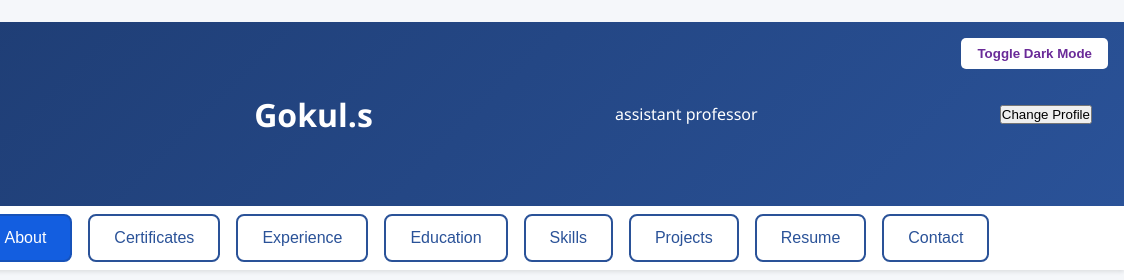
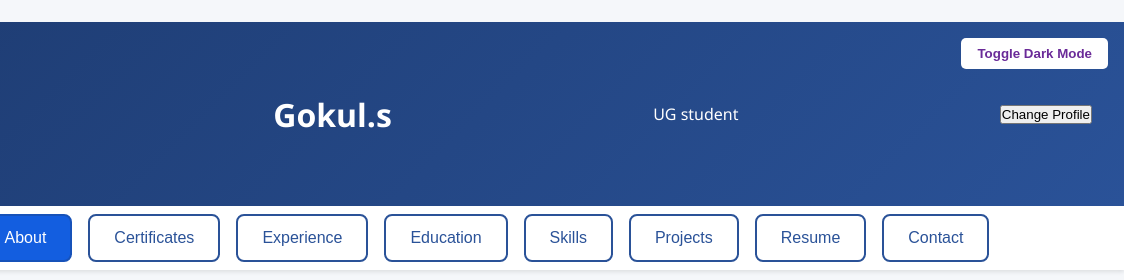
Before and after one commit to gklsasikumar-design/Gokul, a plain HTML site: page index.html in a window 1280 px wide. Shown: the top 280 px of the page, 156-1280 px from the left. Drawn offline with Linux system fonts and the light colour scheme.

Commit message:
index.html

```diff
--- a/index.html
+++ b/index.html
@@ -203,7 +203,7 @@
     <h1> Gokul.s</h1>
 
   </div>
-  <p>assistant professor </p>
+  <p>UG student </p>
   <input type="file" id="fileInput" accept="image/*" style="display:none">
   <button onclick="showModal()">Change Profile</button>
 </header>
```
